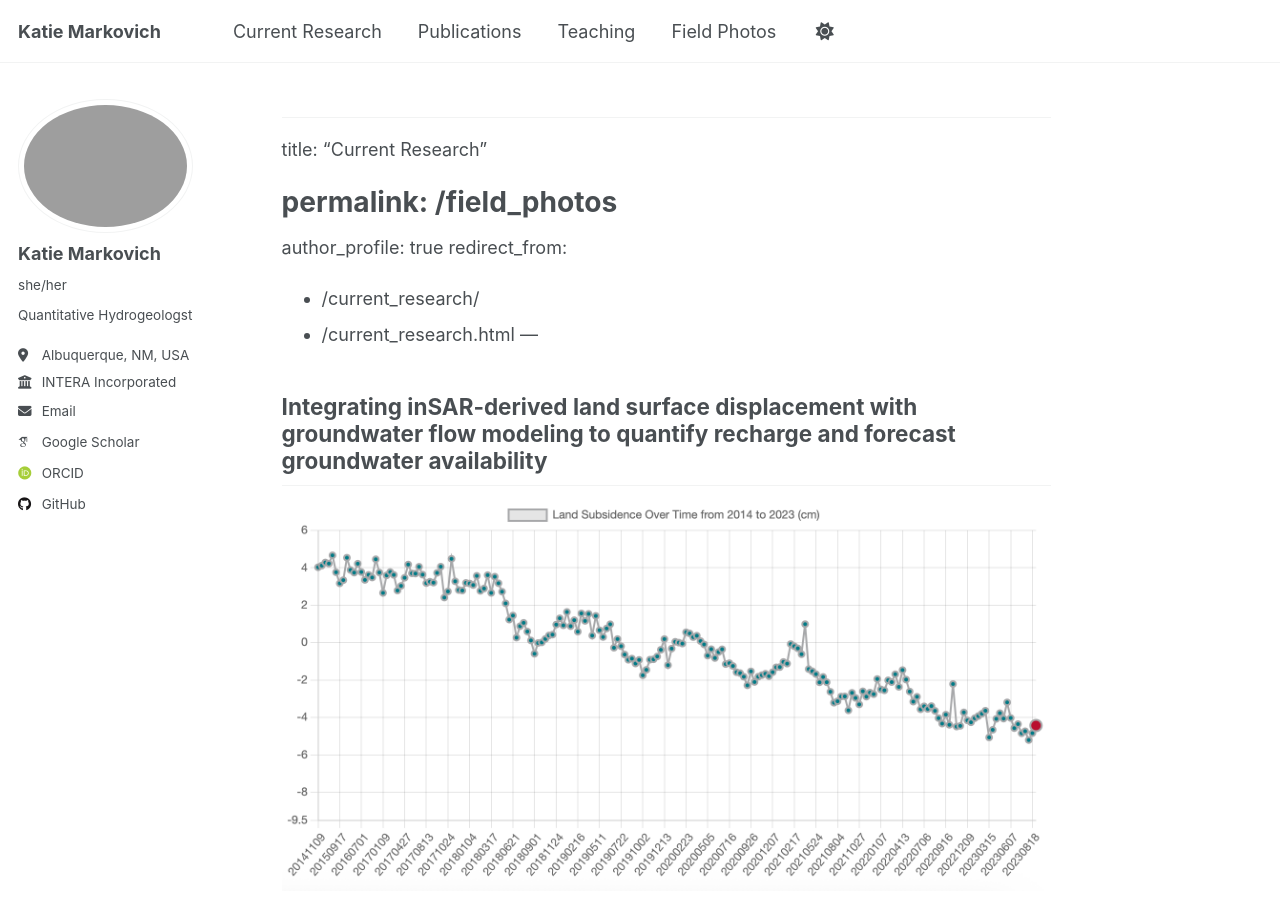
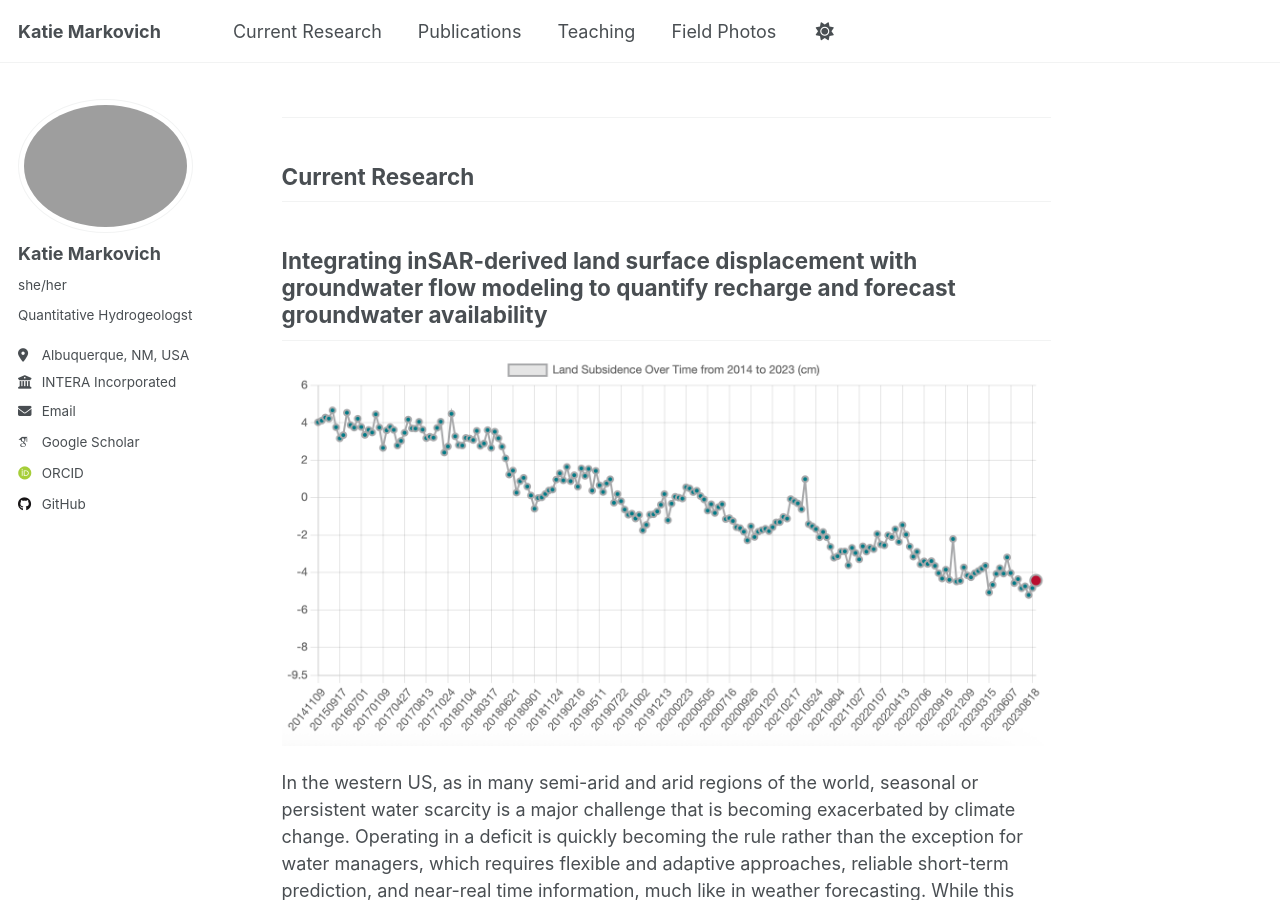
Before and after one commit to kmarkovich/kmarkovich.github.io, a Jekyll site: the page built from _pages/current_research.md, in a window 1280 px wide and 900 px high. Built offline with Jekyll 4.4.1, drawn with Linux system fonts in a browser that asks for light colours; some web fonts are replaced.

```diff
--- a/_pages/current_research.md
+++ b/_pages/current_research.md
@@ -1,12 +1,5 @@
 ---
-title: "Current Research"
-# permalink: /field_photos
-author_profile: true
-redirect_from:
-  - /current_research/
-  - /current_research.html
- ---
-
+## Current Research
 
 ## Integrating inSAR-derived land surface displacement with groundwater flow modeling to quantify recharge and forecast groundwater availability
 
```
Also changed, not shown: _pages/field_photos.md (+1 -1 lines).
